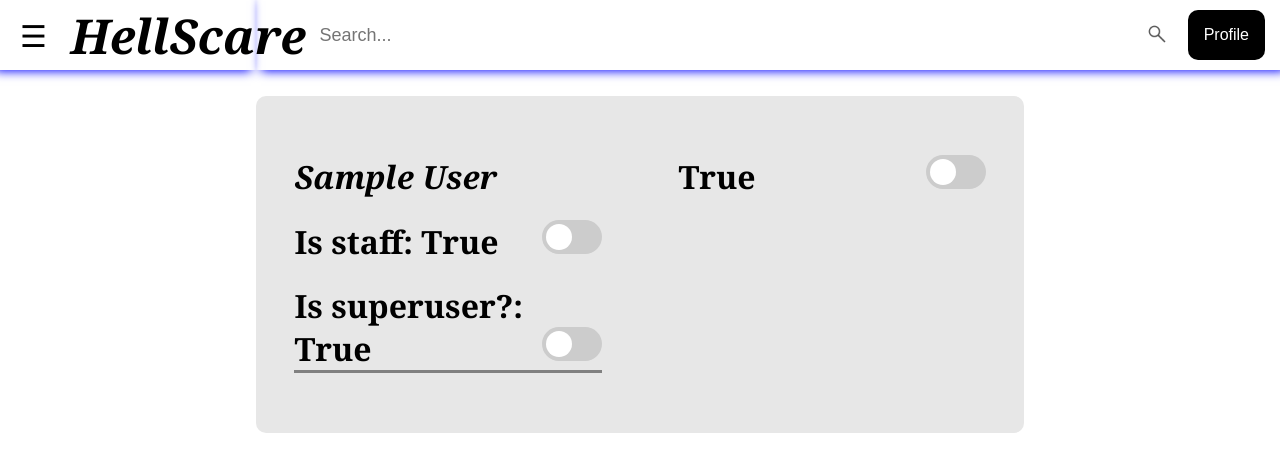
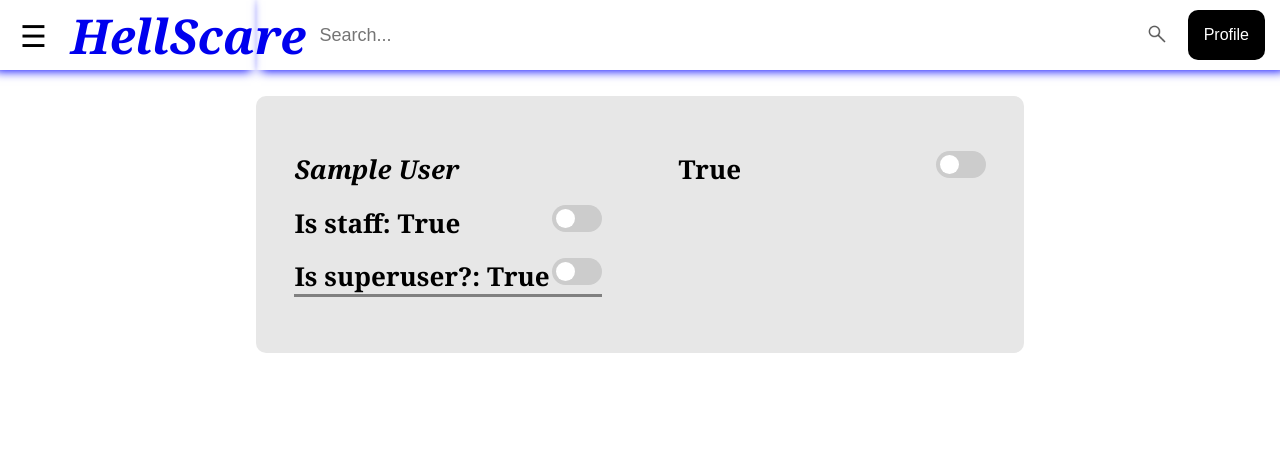
Before and after one commit to Palibrix/COAX_Project, a Django app: page /editDoctor in a window 1280 px wide. Shown: the top 464 px of the page. Run offline with Django 4.2, Linux system fonts and the light colour scheme; the visitor is signed in with stand-in values (Sample User, id 1); data comes from the database, SQL or seed files in the repository; parts of the project's set-up code (start-up, migrations or seed data) failed here and were passed over; grey boxes are pictures that could not be loaded.

Commit message:
Small changes on doctor edit page

```diff
--- a/MedSite/static/mainPage/style.css
+++ b/MedSite/static/mainPage/style.css
@@ -91,11 +91,11 @@ html, body {
   display: block;
 }
 
-.dropdown-content a:hover {background-color: #ddd; }
+/*.dropdown-content a:hover {background-color: #ddd; }*/
 
-.dropdown:hover .dropdown-content {display: block;}
+/*.dropdown:hover .dropdown-content {display: block;}*/
 
-.dropdown:hover .dropbtn {background-color: black}
+/*.dropdown:hover .dropbtn {background-color: black}*/
 
 #navigation-search{
     border: none;
@@ -133,7 +133,7 @@ html, body {
     top: 0;
     left: 0;
     overflow-x: hidden;
-    padding-top: 60px;
+    padding-top: 30px;
 
     /*transition: 0.1s;*/
 }
@@ -143,8 +143,6 @@ a:visited,
 a:focus,
 a:active{
     text-decoration: none;
-    padding: 4px 4px 4px 16px;
-    font-size: large;
     display: block;
     transition: 0.3s;
     color: black;
--- a/MedSite/static/staff/editDoctor.css
+++ b/MedSite/static/staff/editDoctor.css
@@ -12,25 +12,23 @@
   margin: 5%;
   width: 40vw;
   height: 10%;
+  font-size: small;
 }
 
-/* The switch - the box around the slider */
 .switch {
   position: relative;
   display: inline-block;
-  width: 60px;
-  height: 34px;
+  width: 50px;
+  height: 27px;
   float: right ;
 }
 
-/* Hide default HTML checkbox */
 .switch input {
   opacity: 0;
   width: 0;
   height: 0;
 }
 
-/* The slider */
 .slider {
   position: absolute;
   cursor: pointer;
@@ -46,8 +44,8 @@
 .slider:before {
   position: absolute;
   content: "";
-  height: 26px;
-  width: 26px;
+  height: 19px;
+  width: 19px;
   left: 4px;
   bottom: 4px;
   background-color: white;
@@ -69,7 +67,6 @@ input:checked + .slider:before {
   transform: translateX(26px);
 }
 
-/* Rounded sliders */
 .slider.round {
   border-radius: 34px;
 }
--- a/MedSite/templates/base.html
+++ b/MedSite/templates/base.html
@@ -22,9 +22,12 @@
                   document.getElementById("Sidenav").style.width = "0";
                 }
             </script>
-
 <!--            <img id="logo-icon" src="{%static 'mainPage/images/logo.png' %}" alt="logo-icon">-->
-            <i><h1 id="logo-title">HellScare</h1></i>
+            <a style="text-decoration: none" href="{% url 'home' %}">
+                <i>
+                    <h1 id="logo-title">HellScare</h1>
+                </i>
+            </a>
         </div>
 <!-- _______________________________________________ -->
 
```
Also changed, not shown: MedSite/mainPage/templates/staff/editDoctor.html (+4 -3 lines).
